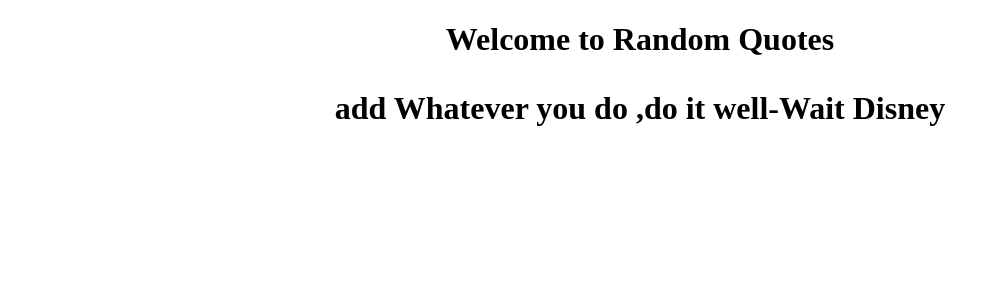
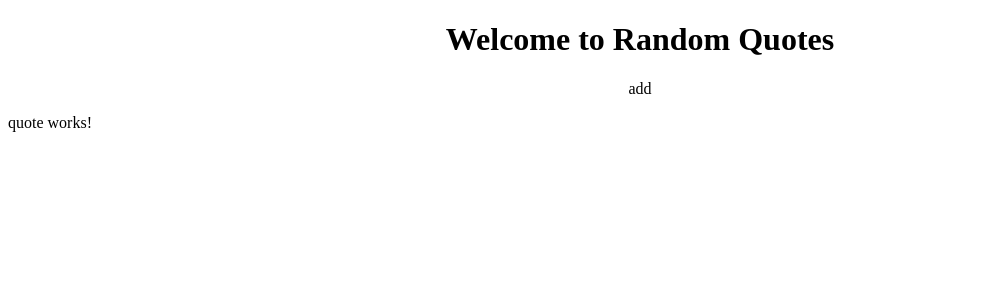
Before and after one commit to Juliet879/Random-Quotes, an Angular app in the folder Quotes/: page / in a window 1280 px wide. Shown: the top 300 px of the page, without its empty margins (0-1000 px from the left). Built offline with nearby package versions, Linux system fonts and the light colour scheme.

Commit message:
modified the components

```diff
--- a/Quotes/src/app/app.component.html
+++ b/Quotes/src/app/app.component.html
@@ -1,6 +1,5 @@
 <div style="text-align: center;">
-     <h1>
-       Welcome to Random Quotes
-       <p>add {{ quote  }}</p>
-     </h1>
+  <h1> Welcome to Random Quotes</h1>
+  <p>add {{ quote  }}</p>
 </div>
+<app-quote></app-quote>
--- a/Quotes/src/app/app.component.ts
+++ b/Quotes/src/app/app.component.ts
@@ -6,5 +6,5 @@
   styleUrls: ['./app.component.css']
 })
 export class AppComponent {
-  quote = 'Whatever you do ,do it well-Wait Disney';
+  title = 'Quotes';
 }
--- a/Quotes/src/app/quote/quote.component.ts
+++ b/Quotes/src/app/quote/quote.component.ts
@@ -2,14 +2,12 @@
 
 @Component({
   selector: 'app-quote',
-  template: `
-        <h1>
-           add quote
-        </h1>
-  `,
+  templateUrl: './quote.component.html',
   styleUrls: ['./quote.component.css']
 })
 export class QuoteComponent implements OnInit {
+
+  public quote = "Whatever you do ,do it well-Wait Disney";
 
   constructor() { }
 
```
